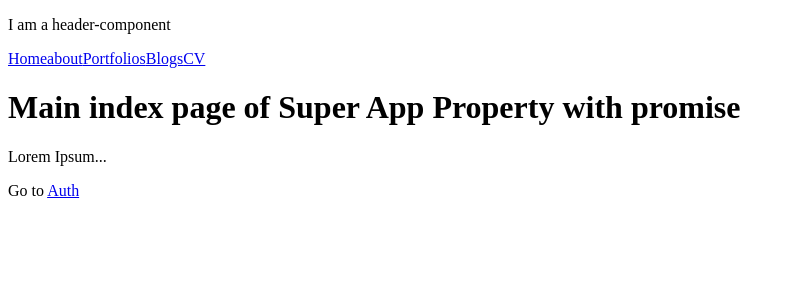
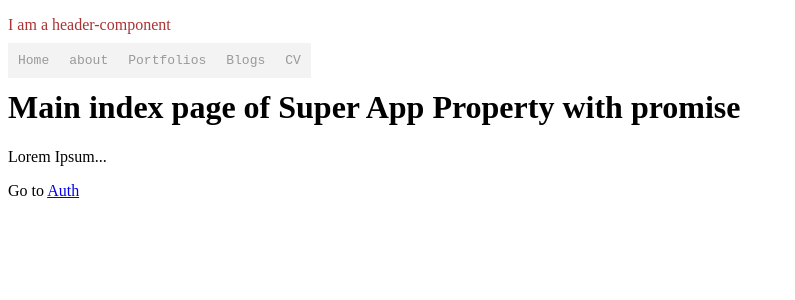
Before and after one commit to gitfilix/next_js_tryout, a Next.js app: page / in a window 1280 px wide. Shown: the top 300 px of the page, without its empty margins (0-795 px from the left). Built offline with nearby package versions, Linux system fonts and the light colour scheme.

Commit message:
styled with scss package

```diff
--- a/components/shared/Header.js
+++ b/components/shared/Header.js
@@ -1,11 +1,16 @@
 import React from 'react';
 import Link from 'next/link';
+
+// import scss
+import '../../styles/main.scss';
+
 
 class Header extends React.Component {
     render () {
         const title = this.props.title;
         return(
             <React.Fragment>
+            <div className="headercustom">
                 <p>{title}</p>
                     <Link href="/" >
                         <a>Home</a>
@@ -22,6 +27,7 @@ class Header extends React.Component {
                     <Link href="/cv" >
                         <a>CV</a>
                     </Link>
+                </div>
             </React.Fragment>
         )
     }
--- /dev/null
+++ b/next.config.js
@@ -0,0 +1,2 @@
+const withSass = require('@zeit/next-sass');
+module.exports = withSass();
--- /dev/null
+++ b/styles/main.scss
@@ -0,0 +1,19 @@
+.headercustom {
+
+    p {
+        color: #A33;
+
+    }
+
+
+    a {
+        padding: 10px;
+        font-family: monospace;
+        color: #999;
+        background: #f3f3f3;
+        text-decoration: none;
+        &:hover {
+            color: #B33;
+        }
+    }
+}
```
Also changed, not shown: package.json (+5 -3 lines), 1 other file (tests, documents, lock files or other folders). Lines whose indentation alone changed are shown as unchanged.
